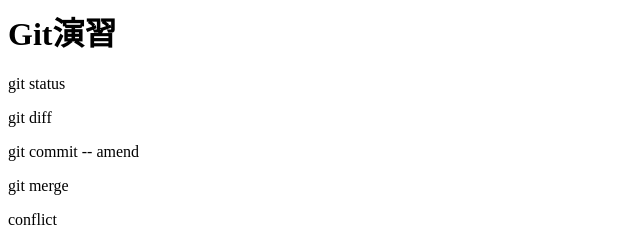
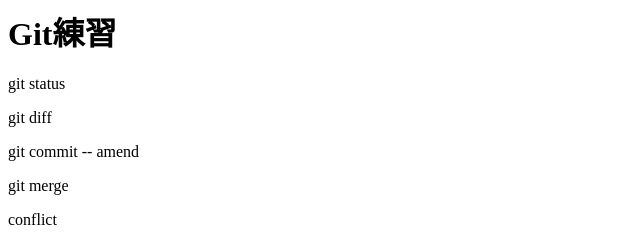
Before and after one commit to TeshimaHazuki/git_tutorial, a plain HTML site: page index.html in a window 1280 px wide. Shown: the top 240 px of the page, 0-640 px from the left. Drawn offline with Linux system fonts and the light colour scheme.

Commit message:
練習に変更

```diff
--- a/index.html
+++ b/index.html
@@ -1,4 +1,4 @@
-<h1>Git演習</h1>
+<h1>Git練習</h1>
 <p>git status</p>
 <p>git diff</p>
 <p>git commit -- amend</p>
```
